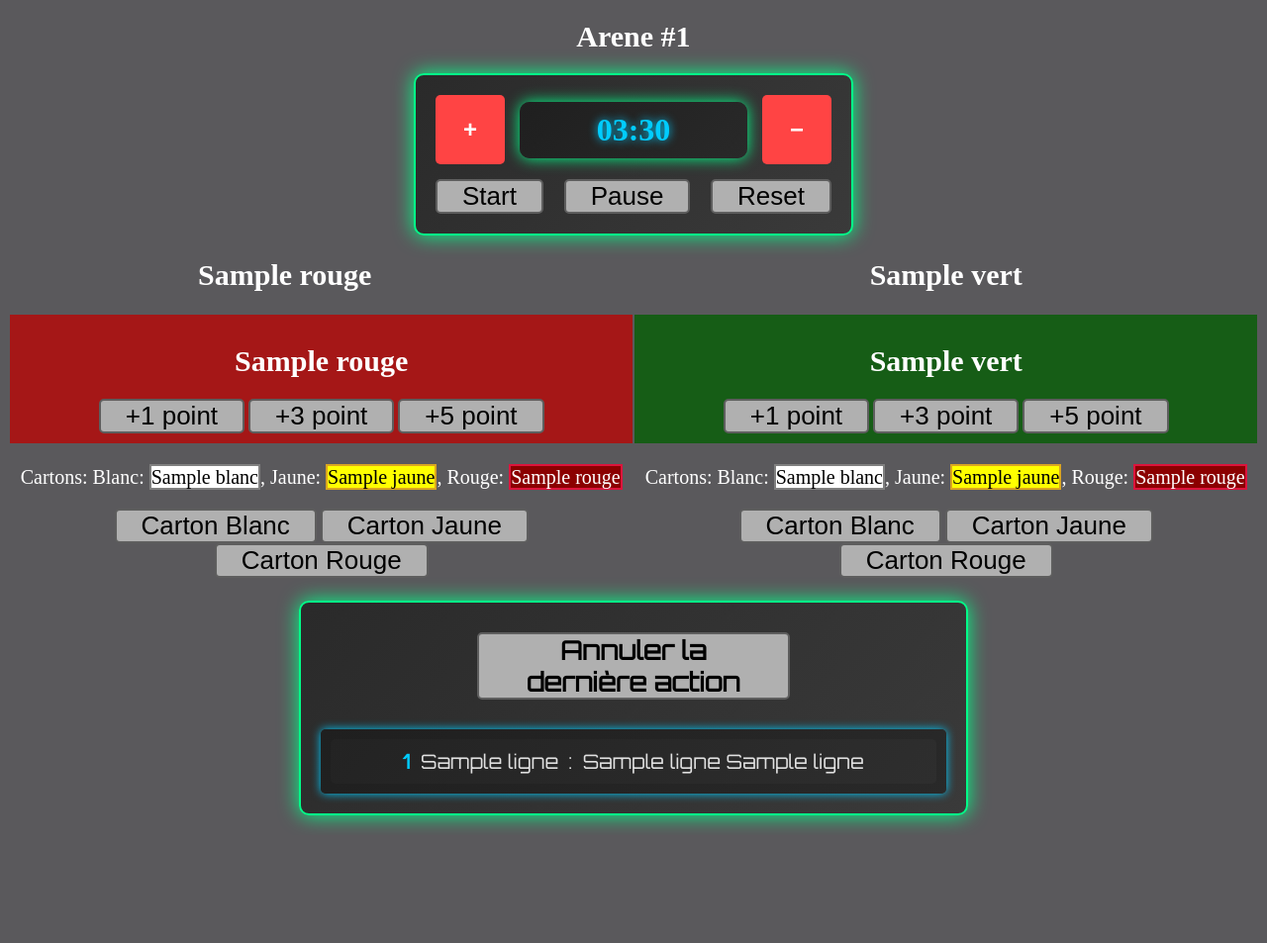
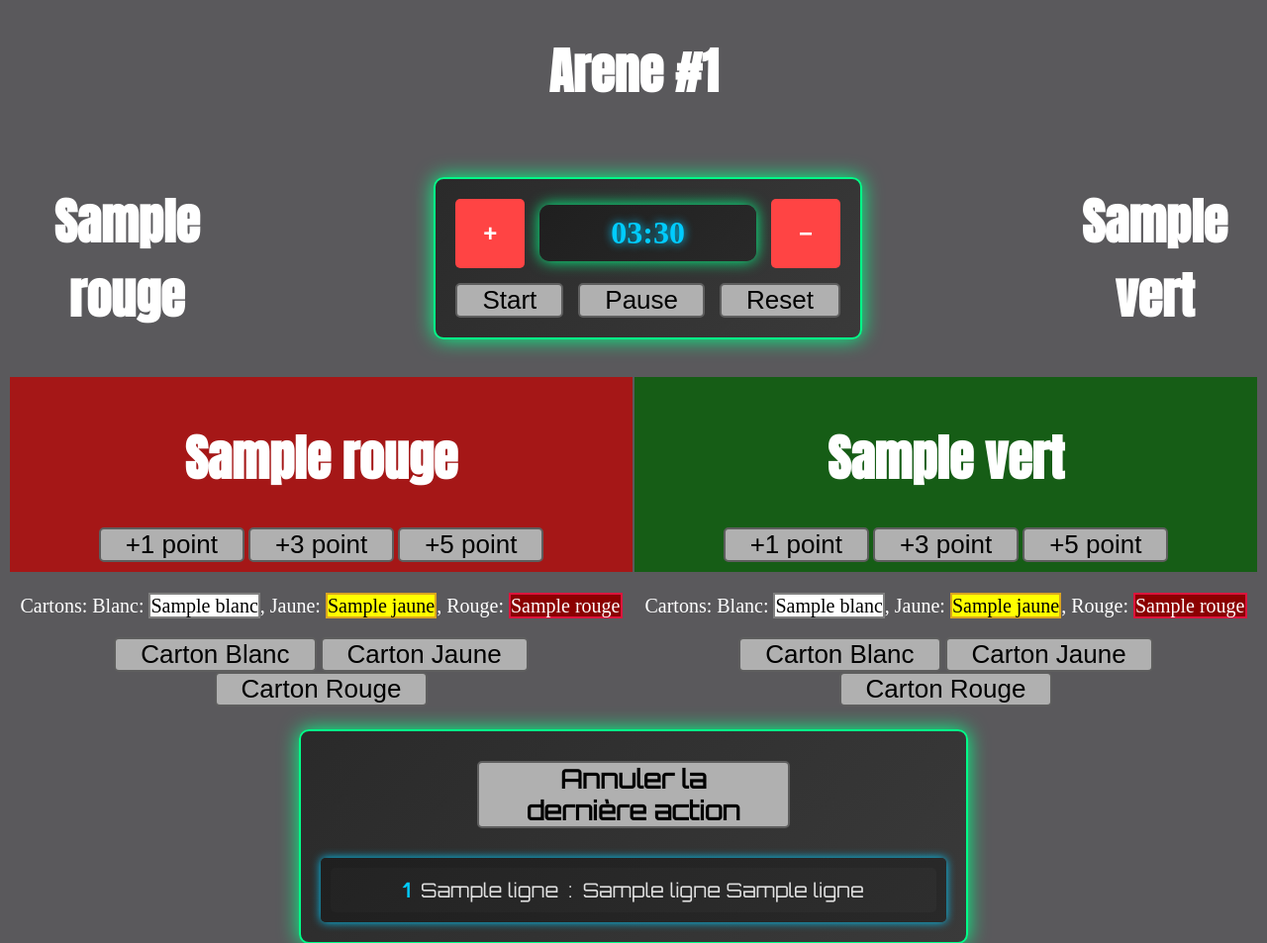
Before and after one commit to viickel/Arbitrage_SabreLaser_ASL_FFE, a Flask app: template templates/arbitrage.html in a window 1280 px wide. Shown: the top 953 px of the page at 99% size. Before the commit the page ends 838 px from the top, so only its background shows below. Run offline with Flask 3, Linux system fonts and the light colour scheme; the template is opened without the code that fills it: most values are stand-ins (such as "Sample title", 1, 10 or a date in 2020); parts of the project's set-up code (start-up, migrations or seed data) failed here and were passed over.

Commit message:
[style] arbitrage - bandeau supérieur

```diff
--- a/static/css/arbitrage.css
+++ b/static/css/arbitrage.css
@@ -13,8 +13,9 @@ body {
 }
 
 body.arbitrage h1 {
-    font-size: 30px;  /* Taille de police des titres */
+    font-size: 50px;  /* Taille de police des titres */
     color: white;
+    font-family: 'Anton';
 }
 
 body.affichage h1 {
@@ -85,5 +86,10 @@ body.arbitrage button {
     border: 2px solid crimson;
 }
 
+.names-and-timer {
+    display: flex;
+    justify-content: center;
+    align-items: center;
+    gap: 200px;
     padding: 10px;
 }
--- a/templates/arbitrage.html
+++ b/templates/arbitrage.html
@@ -14,6 +14,9 @@
 {% block body %}
 <center>
 	<h1>Arene #{{ arene._id }} </h1>
+
+	<div class="names-and-timer">
+		<h1>{{ arene.combattants['rouge'].nom }}</h1>
 
 		<div class="timer-container">
 	        <!-- First Line: Plus, Timer Display, Minus -->
@@ -33,17 +36,11 @@
 	        </div>
 	    </div>
 
+		<h1>{{ arene.combattants['vert'].nom}}</h1>
+	</div>
+
 	<div>
 		<table>
-			<tr>
-				<td style="padding-right: 75px;">
-					<center><h1>{{ arene.combattants['rouge'].nom }}</h1> </center>
-				</td>
-				<td>
-					<center> <h1>{{ arene.combattants['vert'].nom}}</h1></center>
-				</td>
-			</tr>
-
 			<tr>
 				<td class="score-cell score-rouge">
 					<p><center><h1 id="score_rouge">{{ arene.score['rouge'] }}</h1></p>
```
Lines whose indentation alone changed are shown as unchanged.
